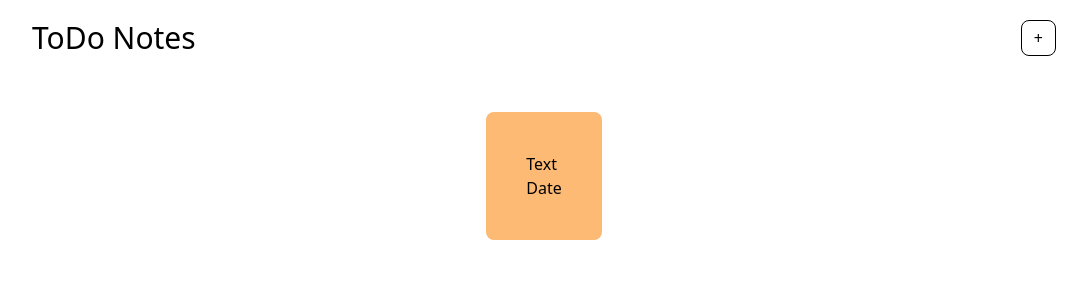
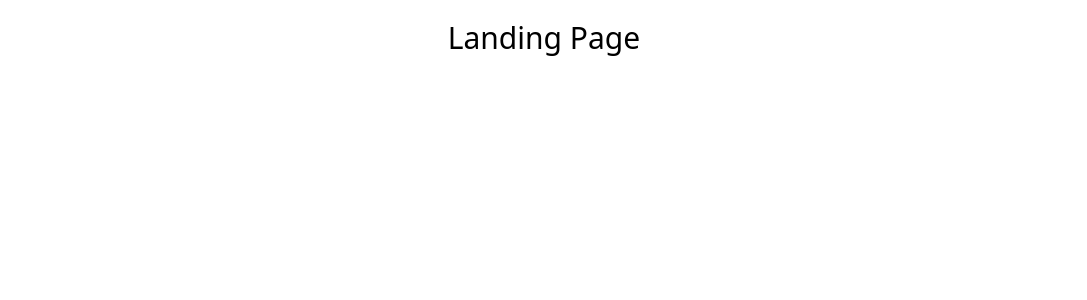
Before and after one commit to PeterSYoo/todo-vue, a Vue app: page / in a window 1280 px wide. Shown: the top 300 px of the page, without its empty margins (96-1183 px from the left). Built offline with nearby package versions, Linux system fonts and the light colour scheme.

Commit message:
feat(App): Adds router view.

```diff
--- a/src/App.vue
+++ b/src/App.vue
@@ -1,10 +1,8 @@
 // --------------------------------- SCRIPT -------------------------------- ***
-<script setup lang="ts">
-import Main from './components/Main.vue';
-</script>
+<script setup lang="ts"></script>
 // ------------------------------------------------------------------------- ***
 // -------------------------------- TEMPLATE ------------------------------- ***
 <template>
-  <Main />
+  <router-view></router-view>
 </template>
 // ------------------------------------------------------------------------- ***
```
